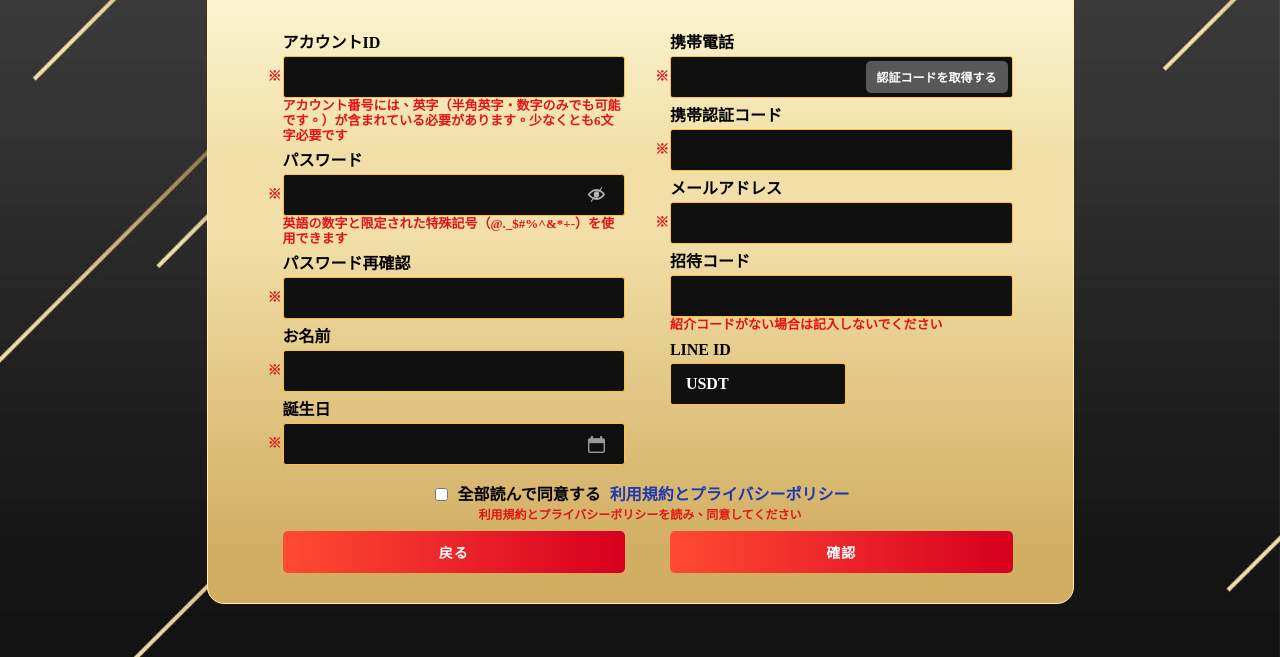
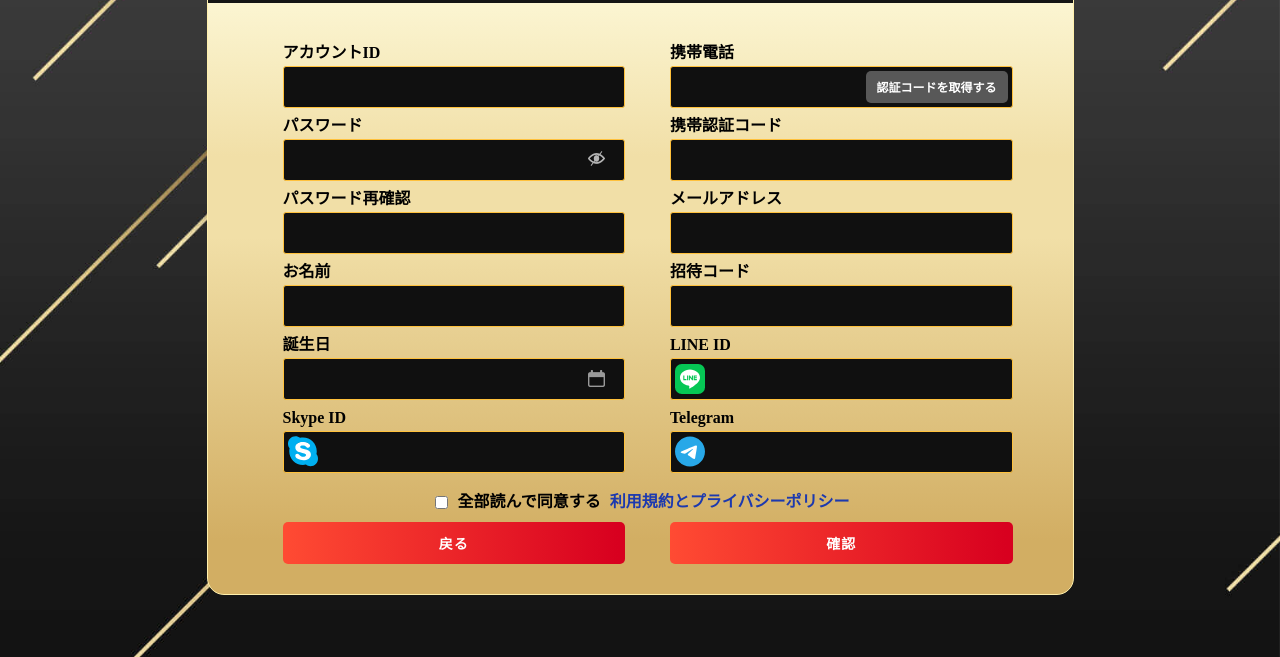
Before and after one commit to swa0/NJ1_Web, a plain HTML site: page html/register.html in a window 1280 px wide. Shown: the part 143-800 px from the top of the page. Drawn offline with nearby package versions, Linux system fonts and the light colour scheme.

Commit message:
112-1011-1_S
+ telegram 欄位
/ 移除 <em>符號

```diff
--- a/html/register.html
+++ b/html/register.html
@@ -29,40 +29,50 @@
                         <label>
                             <p class="smallTitle">アカウントID</p>
                             <div>
-                                <em>※</em>
+                                <em></em>
                                 <input type="text">
                             </div>
-                            <p class="remind">アカウント番号には、英字（半角英字・数字のみでも可能です。）が含まれている必要があります。少なくとも6文字必要です</p>
+                            <!-- <p class="remind">アカウント番号には、英字（半角英字・数字のみでも可能です。）が含まれている必要があります。少なくとも6文字必要です</p> -->
                         </label>
                         <label>
                             <p class="smallTitle">パスワード</p>
                             <div>
-                                <em>※</em>
+                                <em></em>
                                 <input type="text">
                                 <i class="eye_ic"></i>
                             </div>
-                            <p class="remind">英語の数字と限定された特殊記号（@._$#%^&*+-）を使用できます</p>
+                            <!-- <p class="remind">英語の数字と限定された特殊記号（@._$#%^&*+-）を使用できます</p> -->
                         </label>
                         <label>
                             <p class="smallTitle">パスワード再確認</p>
                             <div>
-                                <em>※</em>
+                                <em></em>
                                 <input type="text">
                             </div>
                         </label>
                         <label>
                             <p class="smallTitle">お名前</p>
                             <div>
-                                <em>※</em>
+                                <em></em>
                                 <input type="text">
                             </div>
                         </label>
                         <label>
                             <p class="smallTitle">誕生日</p>
                             <div>
-                                <em>※</em>
+                                <em></em>
                                 <input type="text">
                                 <i class="date_ic"></i>
+                            </div>
+                        </label>
+                        <label>
+                            <p class="smallTitle">Skype ID</p>
+                            <div>
+                                <em></em>
+                                <input type="text" class="socialMedia">
+                                <div class="socialMedia_icon">
+                                    <svg viewBox="0 0 448 512" fill="#00aff0"><path d="M424.7 299.8c2.9-14 4.7-28.9 4.7-43.8 0-113.5-91.9-205.3-205.3-205.3-14.9 0-29.7 1.7-43.8 4.7C161.3 40.7 137.7 32 112 32 50.2 32 0 82.2 0 144c0 25.7 8.7 49.3 23.3 68.2-2.9 14-4.7 28.9-4.7 43.8 0 113.5 91.9 205.3 205.3 205.3 14.9 0 29.7-1.7 43.8-4.7 19 14.6 42.6 23.3 68.2 23.3 61.8 0 112-50.2 112-112 .1-25.6-8.6-49.2-23.2-68.1zm-194.6 91.5c-65.6 0-120.5-29.2-120.5-65 0-16 9-30.6 29.5-30.6 31.2 0 34.1 44.9 88.1 44.9 25.7 0 42.3-11.4 42.3-26.3 0-18.7-16-21.6-42-28-62.5-15.4-117.8-22-117.8-87.2 0-59.2 58.6-81.1 109.1-81.1 55.1 0 110.8 21.9 110.8 55.4 0 16.9-11.4 31.8-30.3 31.8-28.3 0-29.2-33.5-75-33.5-25.7 0-42 7-42 22.5 0 19.8 20.8 21.8 69.1 33 41.4 9.3 90.7 26.8 90.7 77.6 0 59.1-57.1 86.5-112 86.5z"/></svg>
+                                </div>
                             </div>
                         </label>
                     </form>
@@ -70,7 +80,7 @@
                         <label>
                             <p class="smallTitle">携帯電話</p>
                             <div>
-                                <em>※</em>
+                                <em></em>
                                 <input type="text" class="phone">
                                 <button class="codeBtn" disabled>認証コードを取得する</button>
                             </div>
@@ -78,14 +88,14 @@
                         <label>
                             <p class="smallTitle">携帯認証コード</p>
                             <div>
-                                <em>※</em>
+                                <em></em>
                                 <input type="text">
                             </div>
                         </label>
                         <label>
                             <p class="smallTitle">メールアドレス</p>
                             <div>
-                                <em>※</em>
+                                <em></em>
                                 <input type="text">
                             </div>
                         </label>
@@ -94,12 +104,24 @@
                             <div>
                                 <input type="text">
                             </div>
-                            <p class="remind">紹介コードがない場合は記入しないでください</p>
+                            <!-- <p class="remind">紹介コードがない場合は記入しないでください</p> -->
                         </label>
                         <label>
                             <p class="smallTitle">LINE ID</p>
                             <div>
-                                <input type="text" value="USDT" class="select"> <div class="arrow"></div>
+                                <input type="text" class="socialMedia">
+                                <div class="socialMedia_icon">
+                                    <svg width="320" height="320" viewBox="0 0 320 320"><defs><style>.cls-1{fill:#06c755;}.cls-2{fill:#fff;}</style></defs><g id="Layer_2" data-name="Layer 2"><g id="LINE_LOGO" data-name="LINE LOGO"><rect class="cls-1" width="320" height="320" rx="72.14"/><path class="cls-2" d="M266.66,144.92c0-47.74-47.86-86.58-106.69-86.58S53.28,97.18,53.28,144.92c0,42.8,38,78.65,89.22,85.42,3.48.75,8.21,2.29,9.4,5.26,1.08,2.7.71,6.93.35,9.65,0,0-1.25,7.53-1.52,9.13-.47,2.7-2.15,10.55,9.24,5.76s61.44-36.18,83.82-61.95h0C259.25,181.24,266.66,164,266.66,144.92Z"/><path class="cls-1" d="M231.16,172.49h-30a2,2,0,0,1-2-2v0h0V123.94h0v0a2,2,0,0,1,2-2h30a2,2,0,0,1,2,2v7.57a2,2,0,0,1-2,2H210.79v7.85h20.37a2,2,0,0,1,2,2V151a2,2,0,0,1-2,2H210.79v7.86h20.37a2,2,0,0,1,2,2v7.56A2,2,0,0,1,231.16,172.49Z"/><path class="cls-1" d="M120.29,172.49a2,2,0,0,0,2-2v-7.56a2,2,0,0,0-2-2H99.92v-37a2,2,0,0,0-2-2H90.32a2,2,0,0,0-2,2v46.53h0v0a2,2,0,0,0,2,2h30Z"/><rect class="cls-1" x="128.73" y="121.85" width="11.64" height="50.64" rx="2.04"/><path class="cls-1" d="M189.84,121.85h-7.56a2,2,0,0,0-2,2v27.66l-21.3-28.77a1.2,1.2,0,0,0-.17-.21v0l-.12-.12,0,0-.11-.09-.06,0-.11-.08-.06,0-.11-.06-.07,0-.11,0-.07,0-.12,0-.08,0-.12,0h-.08l-.11,0h-7.71a2,2,0,0,0-2,2v46.56a2,2,0,0,0,2,2h7.57a2,2,0,0,0,2-2V142.81l21.33,28.8a2,2,0,0,0,.52.52h0l.12.08.06,0,.1.05.1,0,.07,0,.14,0h0a2.42,2.42,0,0,0,.54.07h7.52a2,2,0,0,0,2-2V123.89A2,2,0,0,0,189.84,121.85Z"/></g></g></svg>
+                                </div>
+                            </div>
+                        </label>
+                        <label>
+                            <p class="smallTitle">Telegram</p>
+                            <div>
+                                <input type="text" class="socialMedia">
+                                <div class="socialMedia_icon">
+                                    <svg viewBox="0 0 496 512" fill="#28a8e8"><path d="M248,8C111.033,8,0,119.033,0,256S111.033,504,248,504,496,392.967,496,256,384.967,8,248,8ZM362.952,176.66c-3.732,39.215-19.881,134.378-28.1,178.3-3.476,18.584-10.322,24.816-16.948,25.425-14.4,1.326-25.338-9.517-39.287-18.661-21.827-14.308-34.158-23.215-55.346-37.177-24.485-16.135-8.612-25,5.342-39.5,3.652-3.793,67.107-61.51,68.335-66.746.153-.655.3-3.1-1.154-4.384s-3.59-.849-5.135-.5q-3.283.746-104.608,69.142-14.845,10.194-26.894,9.934c-8.855-.191-25.888-5.006-38.551-9.123-15.531-5.048-27.875-7.717-26.8-16.291q.84-6.7,18.45-13.7,108.446-47.248,144.628-62.3c68.872-28.647,83.183-33.623,92.511-33.789,2.052-.034,6.639.474,9.61,2.885a10.452,10.452,0,0,1,3.53,6.716A43.765,43.765,0,0,1,362.952,176.66Z"/></svg>
+                                </div>
                             </div>
                         </label>
                     </form>
@@ -112,7 +134,7 @@
                             <span class="rule">利用規約とプライバシーポリシー</span>
                         </p>
                     </div>
-                    <p class="remind">利用規約とプライバシーポリシーを読み、同意してください</p>
+                    <!-- <p class="remind">利用規約とプライバシーポリシーを読み、同意してください</p> -->
                 </div>
                 <div class="btnBox">
                     <button onclick="window.location.href='../index.html'">戻る</button>
--- a/scss/_register.scss
+++ b/scss/_register.scss
@@ -95,6 +95,10 @@
                             &.line {
                                 padding-left: 50px;
                             }
+
+                            &.socialMedia {
+                                padding: 0 0 0 40px;
+                            }
                         }
 
                         .date_ic,
@@ -121,6 +125,31 @@
                             position: absolute;
                             right: 5px;
                             font-size: 12px;
+                        }
+
+                        .socialMedia_icon {
+                            width: 30px;
+                            height: 30px;
+                            position: absolute;
+                            left: 20px;
+
+                            &::before {
+                                content: "";
+                                width: 70%;
+                                height: 70%;
+                                background: #fff;
+                                border-radius: 50px;
+                                position: absolute;
+                                top: 50%;
+                                left: 50%;
+                                transform: translate(-50%,-50%);
+                                z-index: 1;
+                            }
+
+                            &>svg {
+                                position: relative;
+                                z-index: 5;
+                            }
                         }
                     }
 
```
Also changed, not shown: css/style.css.
